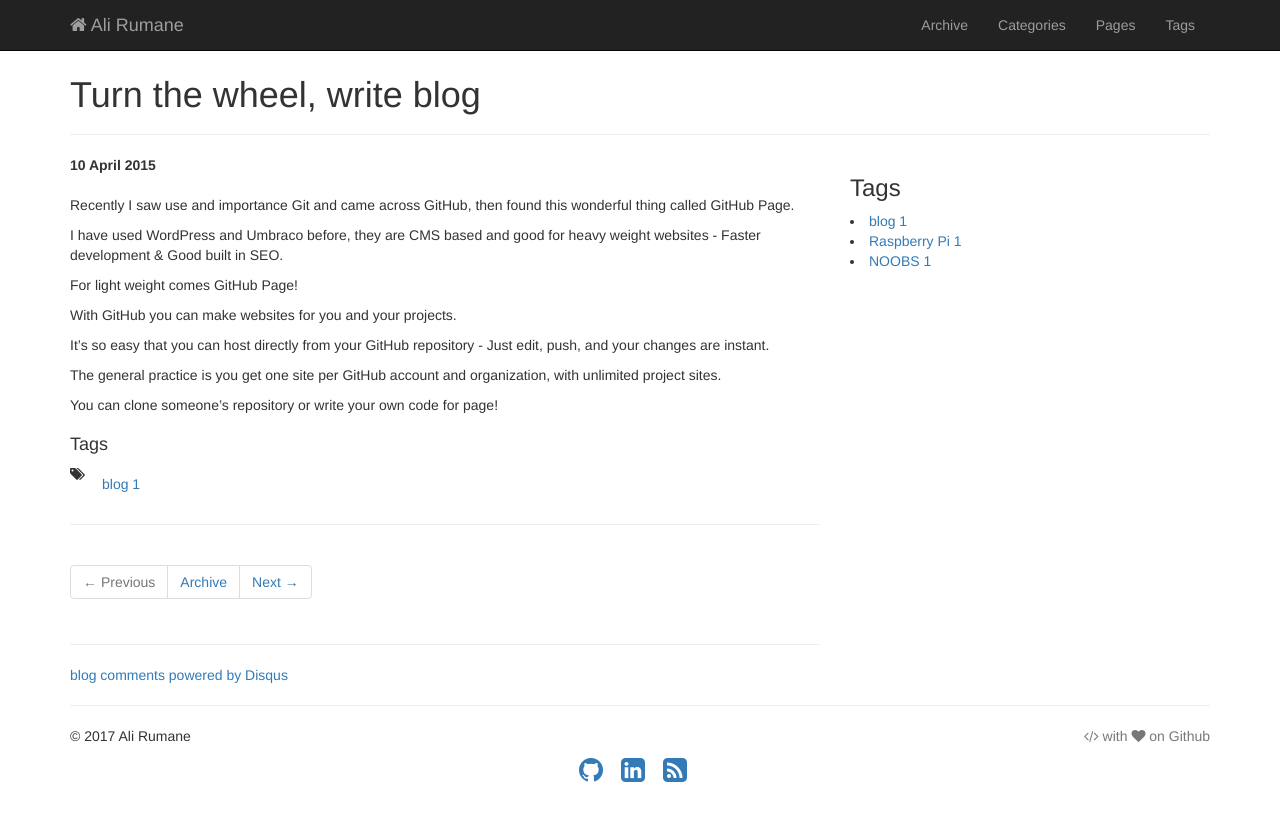
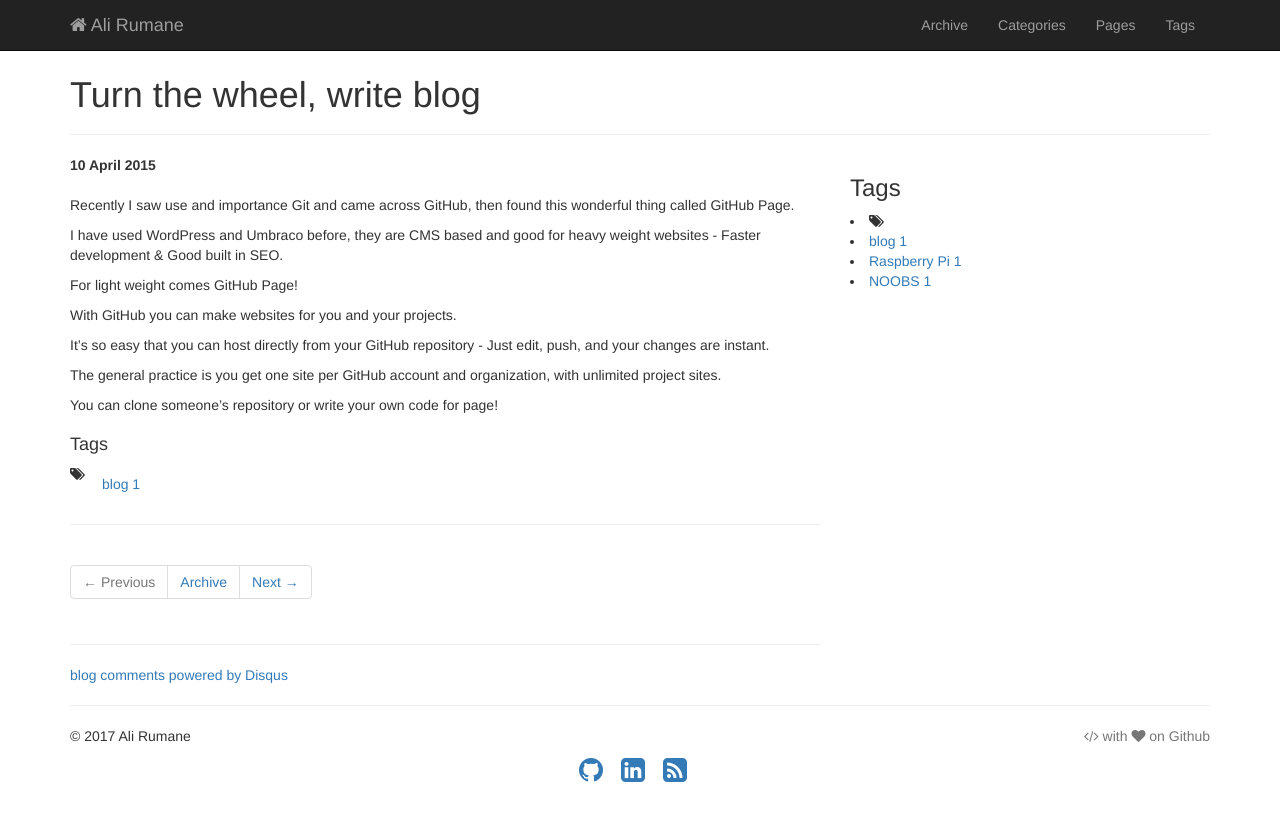
Before and after one commit to alirumane/ali-backup, a Jekyll site: the page built from _posts/2015-04-10-start-blog.md, in a window 1280 px wide. Shown: the top 821 px of the page. Built offline with Jekyll 4.4.1, drawn with Linux system fonts in a browser that asks for light colours; comment, search, counter and statistics services are not loaded.

Commit message:
Update post.html

```diff
--- a/_includes/themes/bootstrap/post.html
+++ b/_includes/themes/bootstrap/post.html
@@ -52,8 +52,11 @@
 
     <div class="col-md-4 hidden-xs">
 	<h3>Tags</h3>
-		{% assign tags_list = site.tags %}
+		 <li><i class="fa fa-tags" aria-hidden="true"></i>
+		 {% assign tags_list = site.tags %}
 		{% include JB/tags_list %}
+		</li>
+
 	</div>
 
 </div>
```
